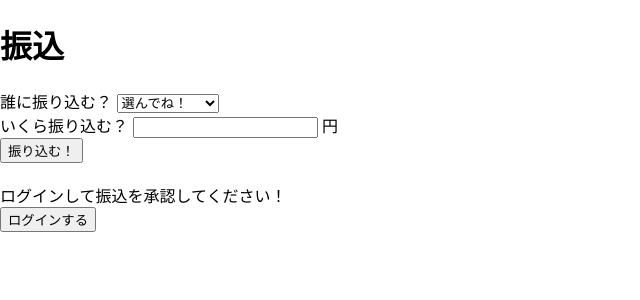
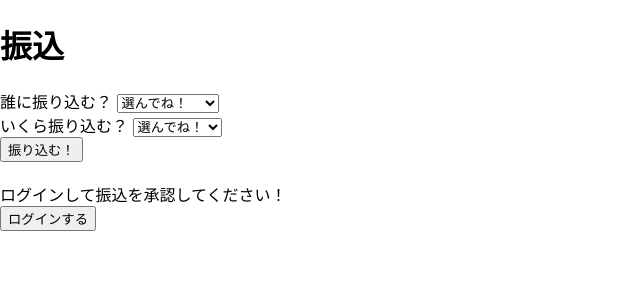
Before and after one commit to yuko1113/pair1-sunabar-pj, a Next.js app in the folder next/: page /transfer in a window 1280 px wide. Shown: the top 300 px of the page, without its empty margins (0-640 px from the left). Built offline with nearby package versions, Linux system fonts and the light colour scheme.

Commit message:
金額表示の変更

```diff
--- a/next/pages/transfer.tsx
+++ b/next/pages/transfer.tsx
@@ -19,14 +19,22 @@ export default function transferList() {
         <h1>振込</h1>
         <label>  誰に振り込む？ </label>
         <select value={beneficiaryId} onChange={(e: React.ChangeEvent<HTMLSelectElement>) => setBeneficiaryId(e.currentTarget.value)}>
-        <option value="0">選んでね！</option>
-        <option value={"A"}>お父さん</option>
-        <option value={"B"}>おばあちゃん</option>
-        <option value={"C"}>ピアノ教室</option>
+            <option value="0">選んでね！</option>
+            <option value={"A"}>お父さん</option>
+            <option value={"B"}>おばあちゃん</option>
+            <option value={"C"}>ピアノ教室</option>
         </select>
         <br/>
         <label>  いくら振り込む？ </label>
-        <input type="text" value={transferAmount} onChange={(e: React.ChangeEvent<HTMLInputElement>) => setTransferAmount(e.currentTarget.value)}/> <span>円</span>
+        <select value={transferAmount} onChange={(e: React.ChangeEvent<HTMLSelectElement>) => setTransferAmount(e.currentTarget.value)}>
+            <option value="0">選んでね！</option>
+            <option value={"1000"}>1,000円</option>
+            <option value={"3000"}>3,000円</option>
+            <option value={"5000"}>5,000円</option>
+            <option value={"10000"}>10,000円</option>
+            <option value={"15000"}>15,000円</option>
+            <option value={"20000"}>20,000円</option>
+        </select>
         <br/>
         <button onClick={postTransfer}>  振り込む！</button>
         <br/>
```
